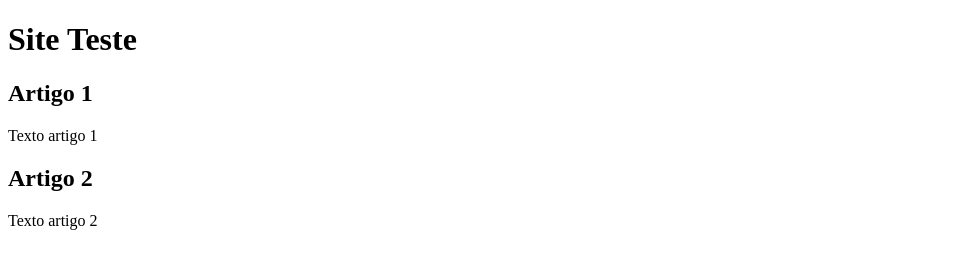
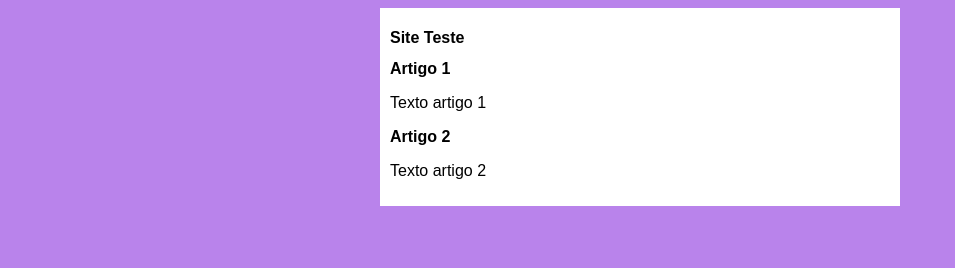
Before and after one commit to RickLira/Teste, a plain HTML site: page SiteTeste/index.html in a window 1280 px wide. Shown: the whole page, without its empty margins (0-955 px from the left). Drawn offline with Linux system fonts and the light colour scheme.

Commit message:
desenho
design pagina

```diff
--- /dev/null
+++ b/SiteTeste/estilos/style.css
@@ -0,0 +1,17 @@
+* {
+    font-family: Arial, Helvetica, sans-serif;
+    font-size: 16px;
+
+}
+
+body {
+    background-color: rgb(185, 131, 235);
+}
+
+main {
+    background-color: white;
+    width: 500px;
+    margin: auto;
+    padding: 10px;
+    box-shadow: 3px, 3px, 5px rgba(0, 0, 0, 0.473);
+}
--- a/SiteTeste/index.html
+++ b/SiteTeste/index.html
@@ -4,6 +4,7 @@
     <meta charset="UTF-8">
     <meta name="viewport" content="width=device-width, initial-scale=1.0">
     <title>Página teste</title>
+    <link rel="stylesheet" href="estilos/style.css">
 </head>
 <body>
 
```
